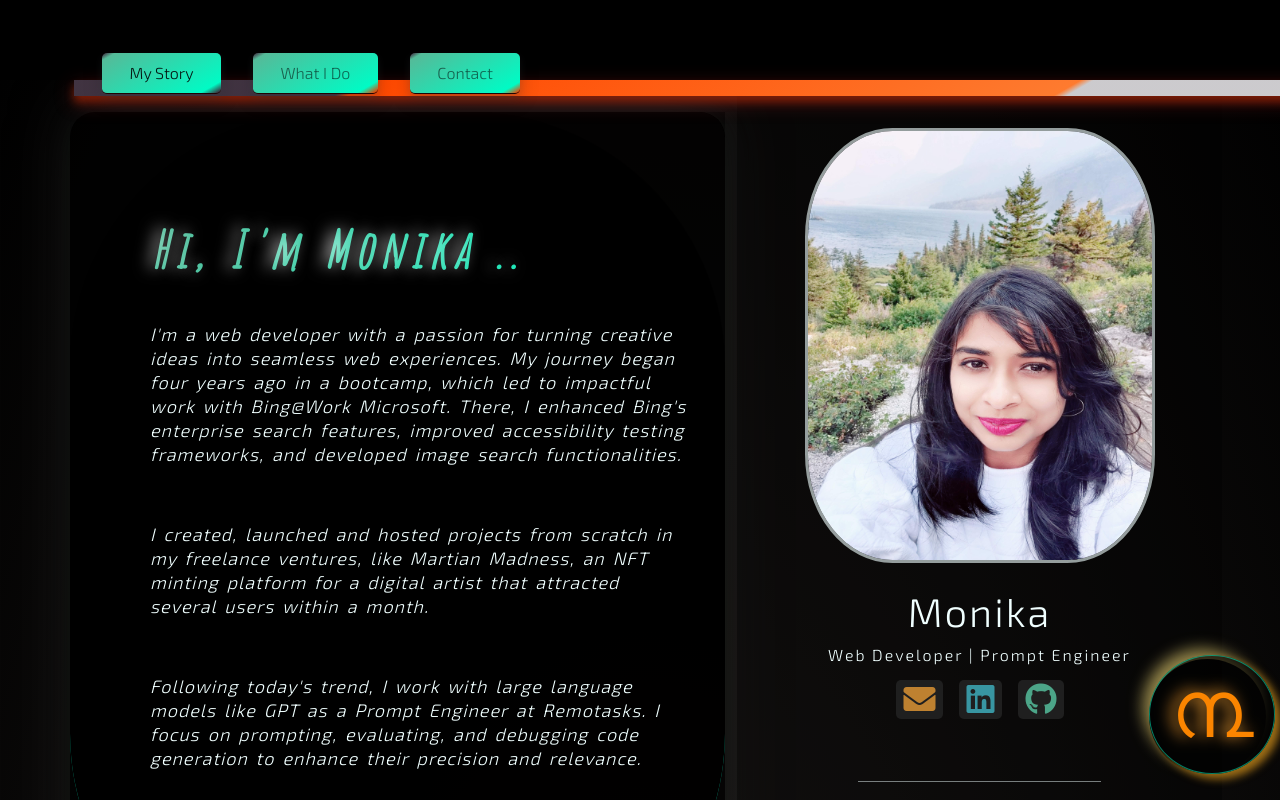
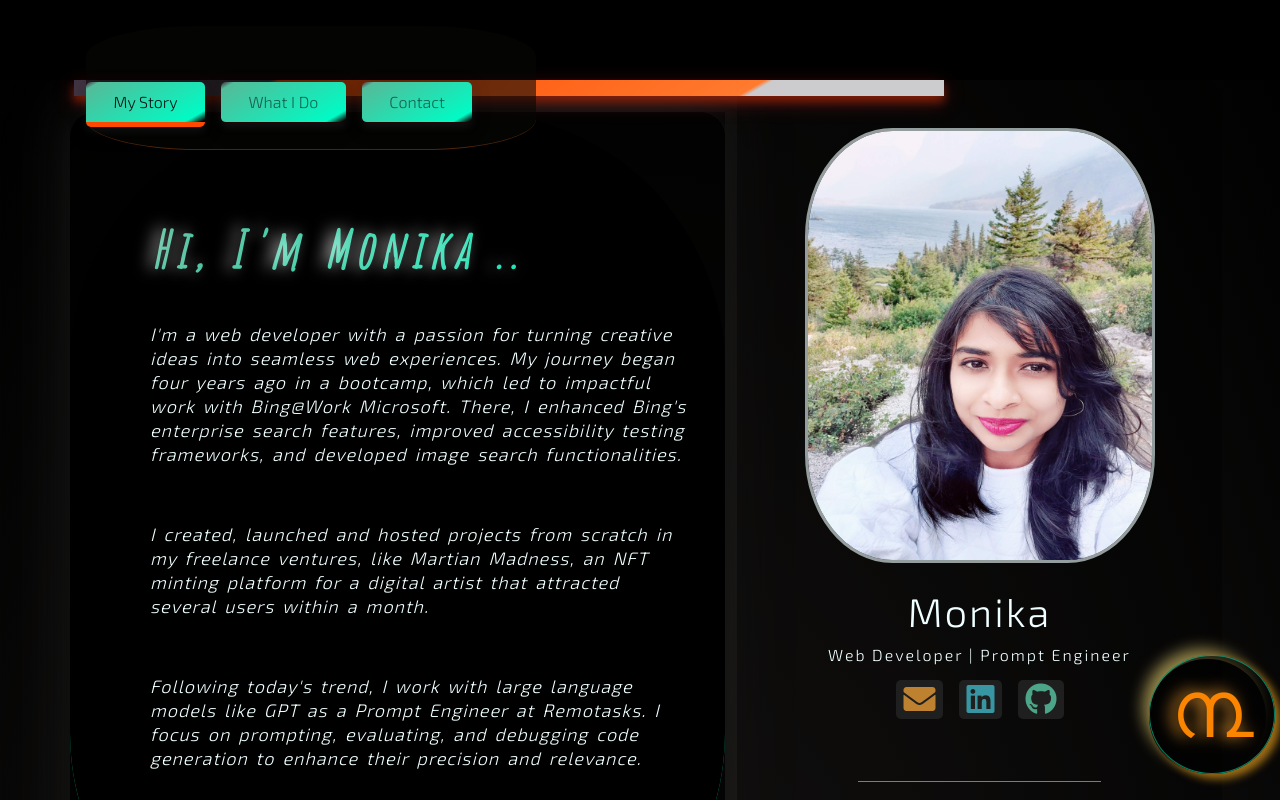
Before and after one commit to Monika-ch/Monika_Portfolio, a React (Create React App) app: page / in a window 1280 px wide. Shown: the top 800 px of the page. Built offline with nearby package versions, Linux system fonts and the light colour scheme.

Commit message:
updating navbar with styles and compatibility for mobile view

```diff
--- a/src/components/NavigationBar.js
+++ b/src/components/NavigationBar.js
@@ -10,13 +10,16 @@ import {
 import { Link } from 'react-router-dom';
 import "../styled-components/NavigationBar.css";
 
+
 class NavigationBar extends Component {
   constructor(props) {
     super(props);
     this.state = {
       isNavOpen: false,
+      activeId: 1,  // Initial state for the active tab
     };
     this.toggleNav = this.toggleNav.bind(this);
+    this.handleClick = this.handleClick.bind(this);
   }
 
   toggleNav() {
@@ -25,7 +28,17 @@ class NavigationBar extends Component {
     });
   }
 
+  handleClick(e, id) {
+    this.setState({ activeId: id });
+  }
+
   render() {
+    const navItems = [
+      { id: 1, path: '/', title: 'My Story' },
+      { id: 2, path: '/whatIdo', title: 'What I Do' },
+      { id: 3, path: '/contact', title: 'Contact' },
+    ];
+
     return (
       <>
         <div className='logo-container'>
@@ -34,29 +47,19 @@ class NavigationBar extends Component {
         <Navbar expand='md' className='navBar' color="light" light>
           <NavbarToggler onClick={this.toggleNav} />
           <Collapse isOpen={this.state.isNavOpen} navbar>
-            {/* <Nav className='m-auto list-unstyled' navbar> */}
             <Nav className="mr-auto" navbar>
-
-              <NavItem>
-                <NavLink className='nav_link active' tag={Link} to='/'>
-                  My Story
-                </NavLink>
-              </NavItem>
-              <NavItem>
-                <NavLink className='nav_link' tag={Link} to='/whatIdo'>
-                  What I Do
-                </NavLink>
-              </NavItem>
-              {/* <NavItem>
-                <NavLink className='nav_link' tag={Link} to='/projects'>
-                  Project Gallery
-                </NavLink>
-              </NavItem> */}
-              <NavItem>
-                <NavLink className='nav_link' tag={Link} to='/contact'>
-                  Contact
-                </NavLink>
-              </NavItem>
+              {navItems.map((item) => (
+                <NavItem key={item.id}>
+                  <NavLink
+                    className={`nav_link ${this.state.activeId === item.id ? 'active' : ''}`}
+                    onClick={(e) => this.handleClick(e, item.id)}
+                    tag={Link}
+                    to={item.path}
+                  >
+                    {item.title}
+                  </NavLink>
+                </NavItem>
+              ))}
             </Nav>
           </Collapse>
         </Navbar>
--- a/src/styled-components/NavigationBar.css
+++ b/src/styled-components/NavigationBar.css
@@ -29,7 +29,7 @@
   }
 
   .navBar {
-    /* width: 100%; */
+    width: 68vw;
     z-index: 2;
     margin: 5rem 1rem auto;
     height: 0;
@@ -55,6 +55,18 @@
       0 6px 20px 0 rgba(163, 37, 37, 0.45);
   }
 
+  .navBar .navbar-nav {
+    background: #07070696;
+    border-bottom: 1px solid rgba(255, 109, 25, 0.3);
+    width: 450px;
+    padding-bottom: 1.35rem;
+    border-radius: 25%;
+    -webkit-border-radius: 25%;
+    -moz-border-radius: 25%;
+    -ms-border-radius: 25%;
+    -o-border-radius: 25%;
+}
+
   .navBar .nav_link {
     font-family: "Exo 2", sans-serif;
     color: #1f0404;
@@ -63,9 +75,8 @@
     padding-left: 1.72rem !important;
     padding-right: 1.72rem !important;
     border-bottom: 1px solid #1f0404;
-    margin-top: -1.8em;
+    margin-top: 3.5em;
     margin-right: 1em;
-    margin-left: 1em;
     box-shadow: 0 4px 8px 0 rgba(71, 77, 78, 0.2), 0 6px 20px 0 rgba(0, 0, 0, 0.19);
     background-color: #54bb99;
     background: linear-gradient(300deg,
@@ -90,10 +101,13 @@
     -o-border-radius: 5px;
   }
 
+  .navBar .navbar-nav .nav-link.active {
+    border-bottom: 5px solid rgb(255, 72, 0);
+  }
+
   .navBar .nav_link:hover,
   .navBar .nav_link:active {
     border: 1px solid #1f0404;
-    margin-top: -2em;
     border-radius: 3px;
     -webkit-border-radius: 3px;
     -moz-border-radius: 3px;
@@ -105,6 +119,7 @@
     -ms-transform: scale(1.05) !important;
     -o-transform: scale(1.05) !important;
   }
+
 
   /* nav-link animation on hover STARTS HERE*/
   .navBar .nav-link {
```
